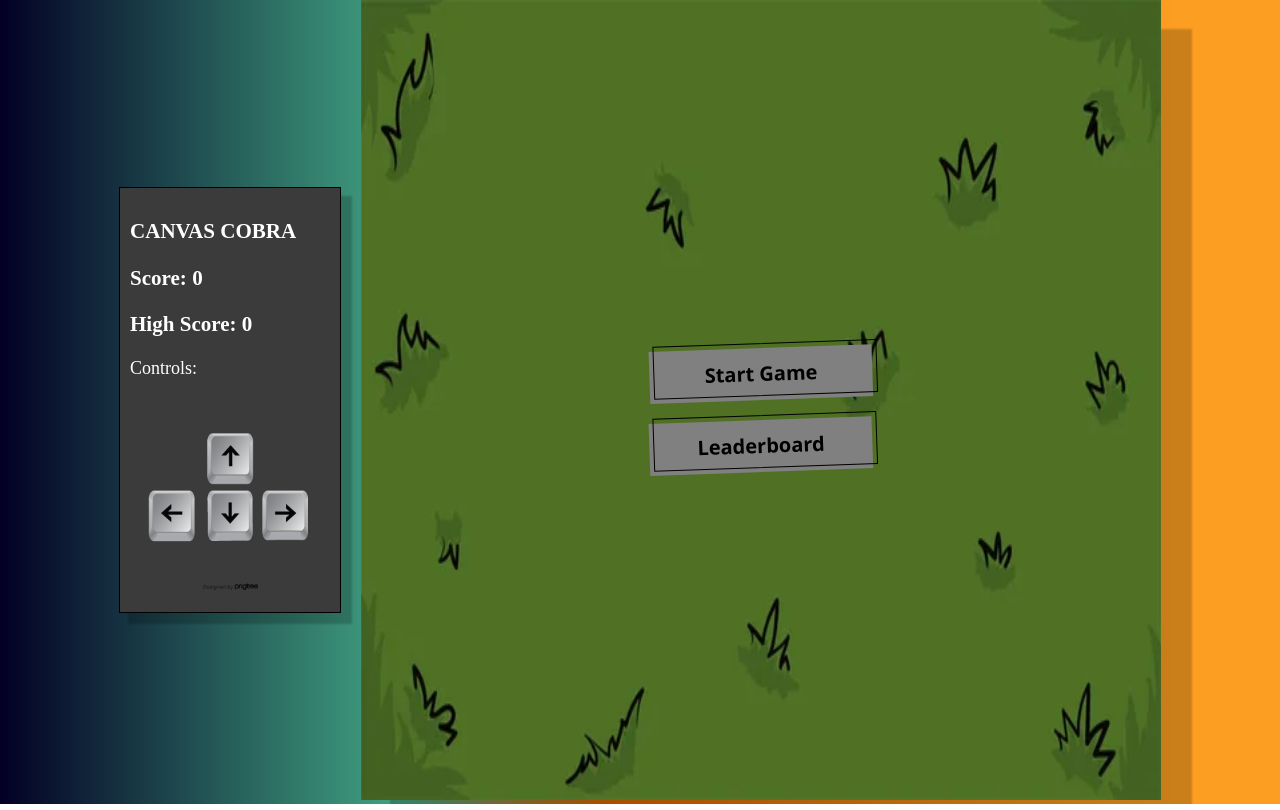
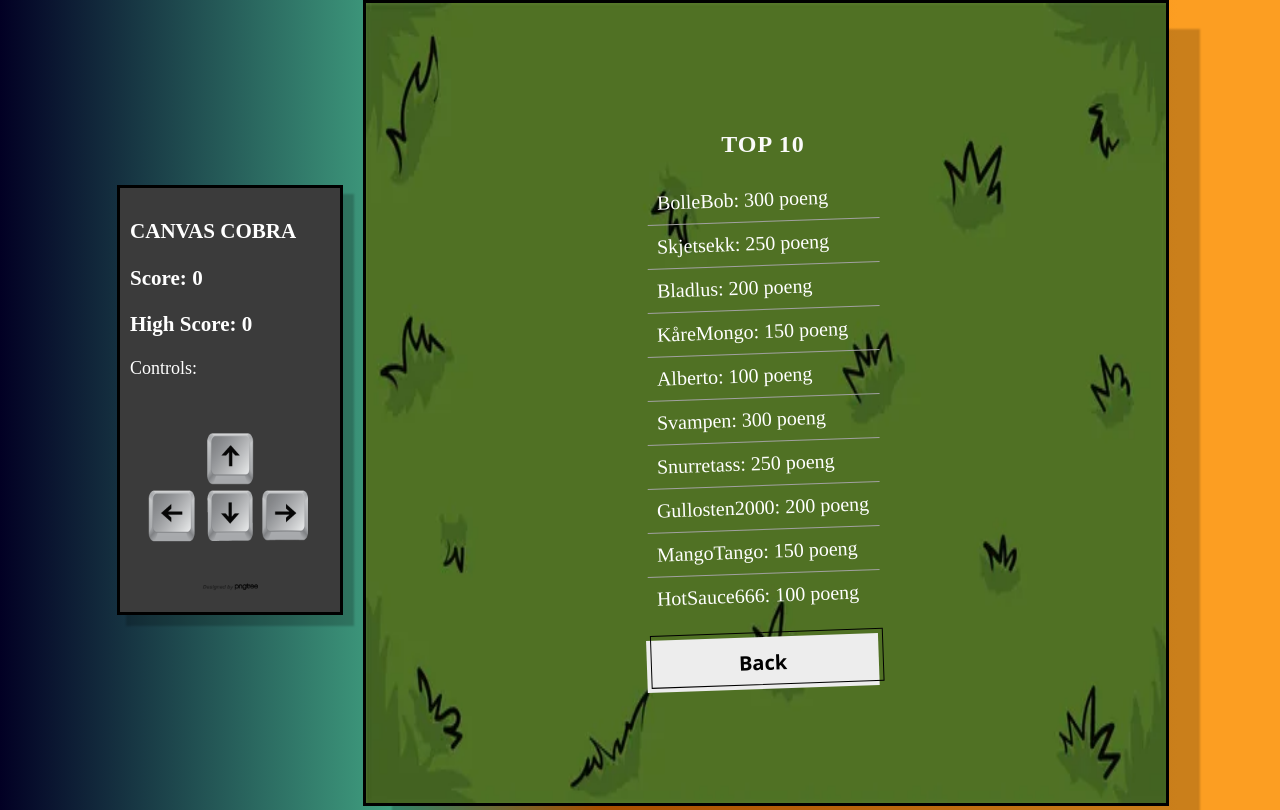
Before and after one commit to Habbski/Canvas-Cobra, a plain HTML site: page index.html in a window 1280 px wide. Both pictures are taken after a click on the button "Leaderboard". Drawn offline with Linux system fonts and the light colour scheme.

Commit message:
added leaderboard front-end functions

```diff
--- a/game.js
+++ b/game.js
@@ -3,6 +3,7 @@ import Food from './food.js';
 
 const GAME_STATES = {
   START_SCREEN: 'startScreen',
+  LEADERBOARD: 'leaderboard',
   PLAYING: 'playing',
   GAME_OVER: 'gameOver',
 };
@@ -11,11 +12,16 @@ const canvas = document.querySelector('canvas');
 const ctx = canvas.getContext('2d');
 
 const finalScore = document.getElementById('final-score');
+
 const pointsDisplay = document.getElementById('points-display');
 const startDisplay = document.getElementById('start-display');
+const leaderBoardDisplay = document.getElementById('leaderboard-display');
+const gameoverDisplay = document.getElementById('gameover-display');
+
 const mainMenuBtn = document.getElementById('main-menu-button');
 const startButton = document.getElementById('start-button');
-const gameoverDisplay = document.getElementById('gameover-display');
+const leaderBoardBtn = document.getElementById('leaderBoard-button');
+const backToMenuBtn = document.getElementById('back-to-menu-button');
 const resetBtn = document.getElementById('reset-button');
 
 const gridSize = 40;
@@ -44,6 +50,9 @@ class GameStateManager {
       case GAME_STATES.START_SCREEN:
         this.showStartScreen();
         break;
+      case GAME_STATES.LEADERBOARD:
+        this.leaderboardScreen();
+        break;
       case GAME_STATES.PLAYING:
         this.runGame();
         break;
@@ -55,9 +64,18 @@ class GameStateManager {
 
   showStartScreen() {
     drawBackground();
+    startDisplay.style.display = 'block';
+    leaderBoardDisplay.style.display = 'none';
     gameoverDisplay.style.display = 'none';
-    startDisplay.style.display = 'block';
+
     this.currentState = GAME_STATES.START_SCREEN;
+  }
+
+  leaderboardScreen() {
+    leaderBoardDisplay.style.display = 'block';
+    startDisplay.style.display = 'none';
+
+    this.currentState = GAME_STATES.LEADERBOARD;
   }
 
   runGame() {
@@ -103,10 +121,19 @@ startButton.addEventListener('click', () => {
   gameStateManager.startGame();
 });
 
+leaderBoardBtn.addEventListener('click', () => {
+  gameStateManager.leaderboardScreen();
+  console.log('Click');
+});
+
 mainMenuBtn.addEventListener('click', () => {
   gameStateManager.showStartScreen();
   snake.reset();
   apple.changePosition();
+});
+
+backToMenuBtn.addEventListener('click', () => {
+  gameStateManager.showStartScreen();
 });
 
 resetBtn.addEventListener('click', () => {
--- a/index.html
+++ b/index.html
@@ -9,16 +9,35 @@
   <body>
     <div id="game-container">
       <div id="info-box">
-        <h3>CANVAS COBRA</h1>
+        <h3>CANVAS COBRA</h3>
         <h3>Score: <span id="points-display">0</span></h3>
         <h3>High Score: <span id="high-score">0</span></h3>
         <p>Controls:</p>
-        <img src="assets/arrows.png" alt="arrows">
+        <img src="assets/arrows.png" alt="arrows" />
       </div>
       <div id="canvas-container">
         <div id="start-display">
           <button class="styled-btn" id="start-button">Start Game</button>
-          <button class="styled-btn">Leaderboard</button>
+          <button class="styled-btn" id="leaderBoard-button">
+            Leaderboard
+          </button>
+        </div>
+
+        <div id="leaderboard-display">
+          <h2>Top 10</h2>
+          <ol>
+            <li>BolleBob: 300 poeng</li>
+            <li>Skjetsekk: 250 poeng</li>
+            <li>Bladlus: 200 poeng</li>
+            <li>KåreMongo: 150 poeng</li>
+            <li>Alberto: 100 poeng</li>
+            <li>Svampen: 300 poeng</li>
+            <li>Snurretass: 250 poeng</li>
+            <li>Gullosten2000: 200 poeng</li>
+            <li>MangoTango: 150 poeng</li>
+            <li>HotSauce666: 100 poeng</li>
+          </ol>
+          <button class="styled-btn" id="back-to-menu-button">Back</button>
         </div>
 
         <div id="gameover-display">
--- a/style.css
+++ b/style.css
@@ -29,7 +29,7 @@ body {
 #info-box {
   width: 200px;
   padding: 10px;
-  border: 1px solid black;
+  border: 3px solid black;
   margin-right: 20px;
   font-size: large;
   background-color: rgb(59, 59, 59);
@@ -44,6 +44,7 @@ body {
 canvas {
   background-color: rgb(189, 189, 188);
   box-shadow: 30px 30px 2px 1px rgba(0, 0, 0, 0.2);
+  border: 3px solid black;
 }
 
 #canvas-container {
@@ -56,7 +57,12 @@ canvas {
   display: none;
 }
 
+#leaderboard-display {
+  display: none;
+}
+
 #start-display,
+#leaderboard-display,
 #gameover-display {
   position: absolute;
   top: 50%;
@@ -69,22 +75,71 @@ canvas {
   text-align: center;
 }
 
-#game-over {
-  font-size: 42px;
+#leaderboard-display h2 {
+  font-size: 24px;
+  color: #fafafa;
+  text-align: center;
+  margin: 20px 0;
+  font-weight: bold;
+  text-transform: uppercase;
+  letter-spacing: 1px;
 }
 
-#final-score {
+#gameover-display #game-over {
+  font-size: 36px;
+  color: #ffffff;
+  text-align: center;
+  margin: 20px 0;
+  font-weight: bold;
+  text-transform: uppercase;
+}
+
+#gameover-display #final-score {
   font-size: 24px;
-  margin-bottom: 40px;
+  color: #ffffff;
+  text-align: center;
+  margin: 20px 0;
+  font-weight: normal;
 }
 
 #start-button {
   margin-bottom: 20px;
 }
 
+#leaderboard-display ol {
+  list-style: none;
+  padding: 0;
+  font-size: 20px;
+  max-width: 300px;
+  text-align: left;
+}
+
+#leaderboard-display li {
+  border-bottom: 1px solid #a1a1a1;
+  padding: 10px;
+  display: flex;
+  justify-content: space-between;
+  position: relative;
+  cursor: pointer;
+  transform: rotate(-2deg);
+}
+
+#leaderboard-display li:last-child {
+  border-bottom: none;
+}
+
+#leaderboard-display li:hover {
+  color: black;
+  background-color: #ededed;
+}
+
+#leaderboard-display button {
+  margin-top: 20px;
+}
+
 /* CSS btn by Alpine Day*/
 .styled-btn {
-  background-color: #808080;
+  background-color: #ededed;
   border: 0 solid #e5e7eb;
   box-sizing: border-box;
   color: #000000;
```
